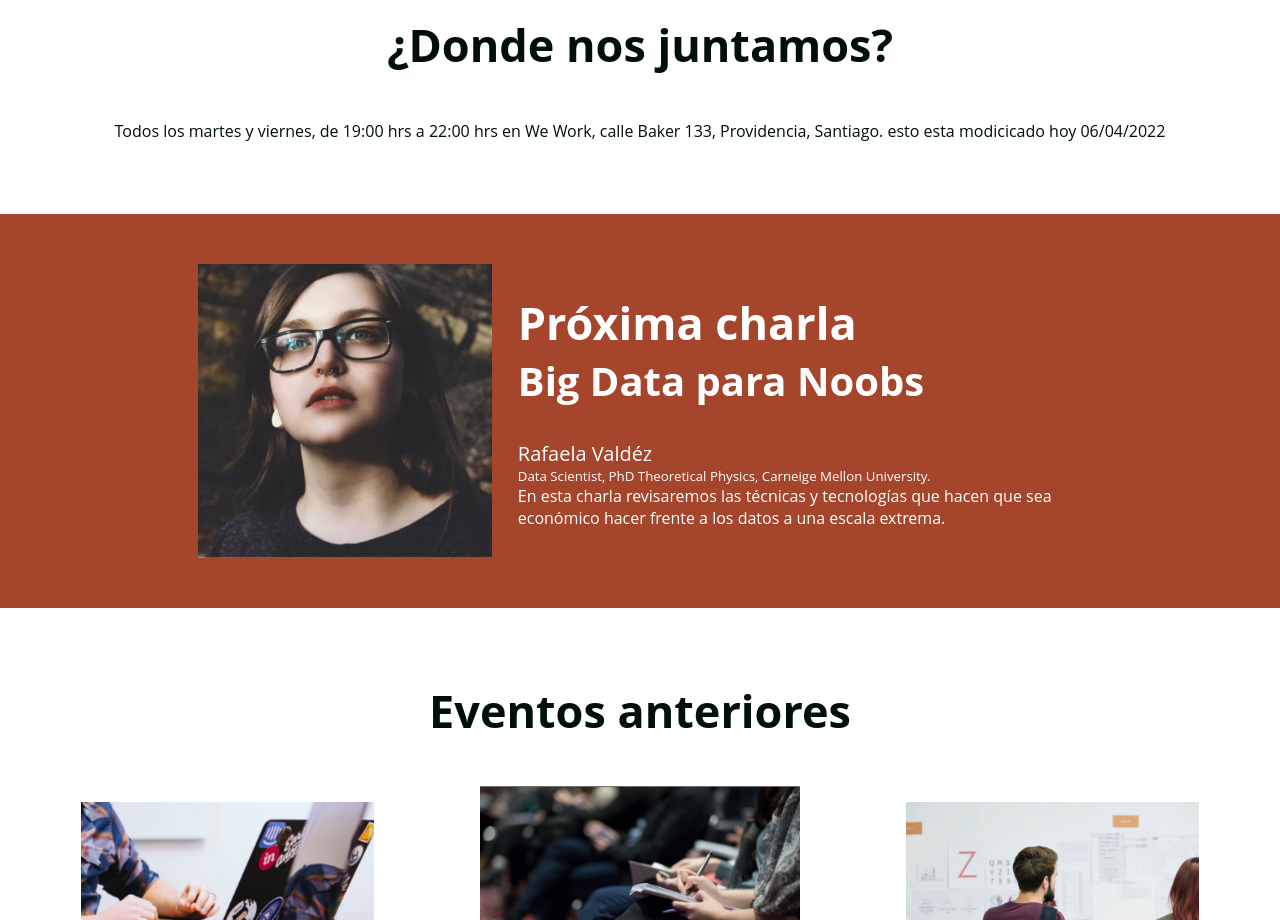
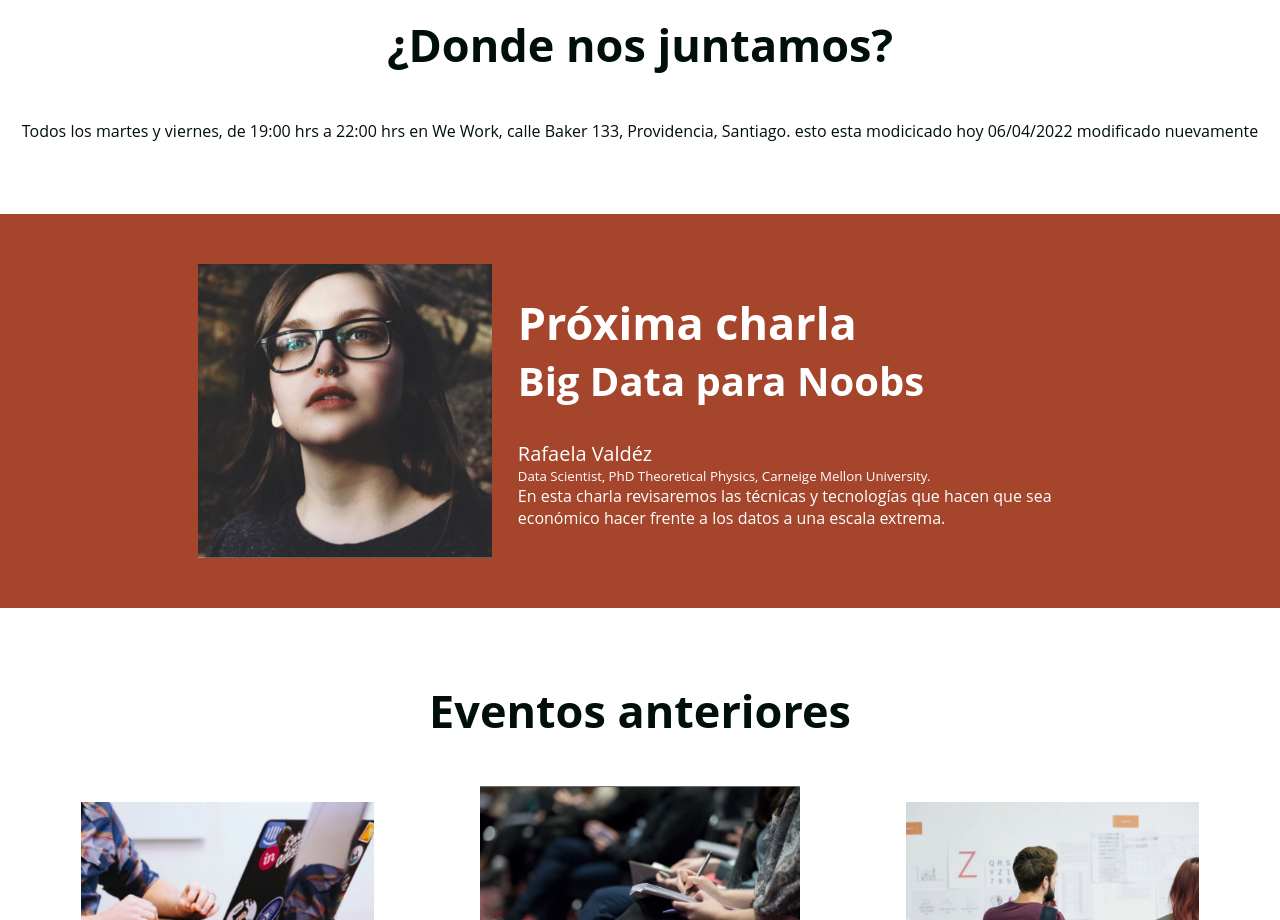
Before and after one commit to jrivero2020/meet-coffe, a plain HTML site: page index.html in a window 1280 px wide. Shown: the part 940-1860 px from the top of the page. Drawn offline with Linux system fonts and the light colour scheme.

Commit message:
moficacion al html

```diff
--- a/index.html
+++ b/index.html
@@ -60,6 +60,7 @@
         Todos los martes y viernes, de 19:00 hrs a 22:00 hrs en We Work, calle
         Baker 133, Providencia, Santiago.
         esto esta modicicado hoy 06/04/2022
+        modificado nuevamente
       </p>
     </section>
 
```
